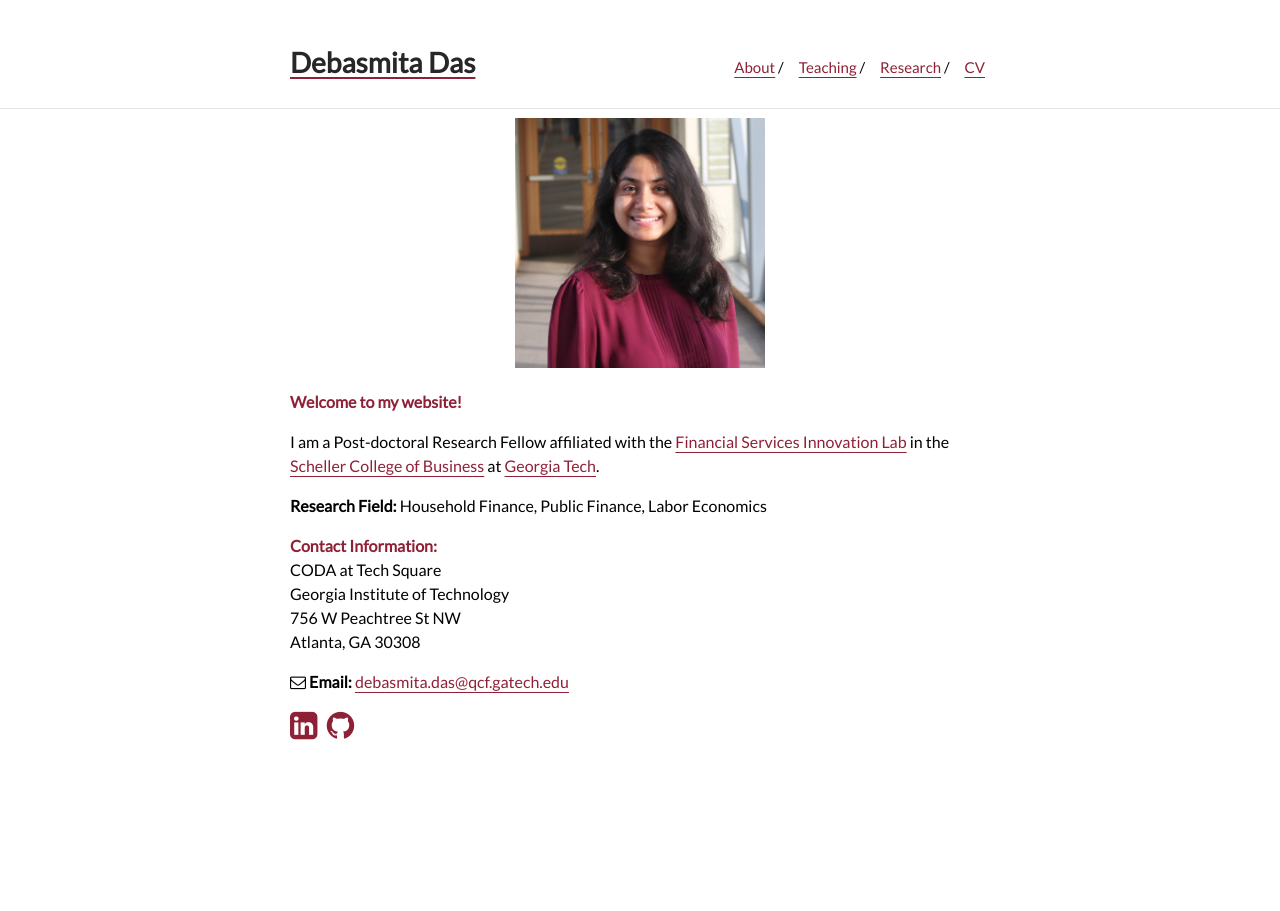
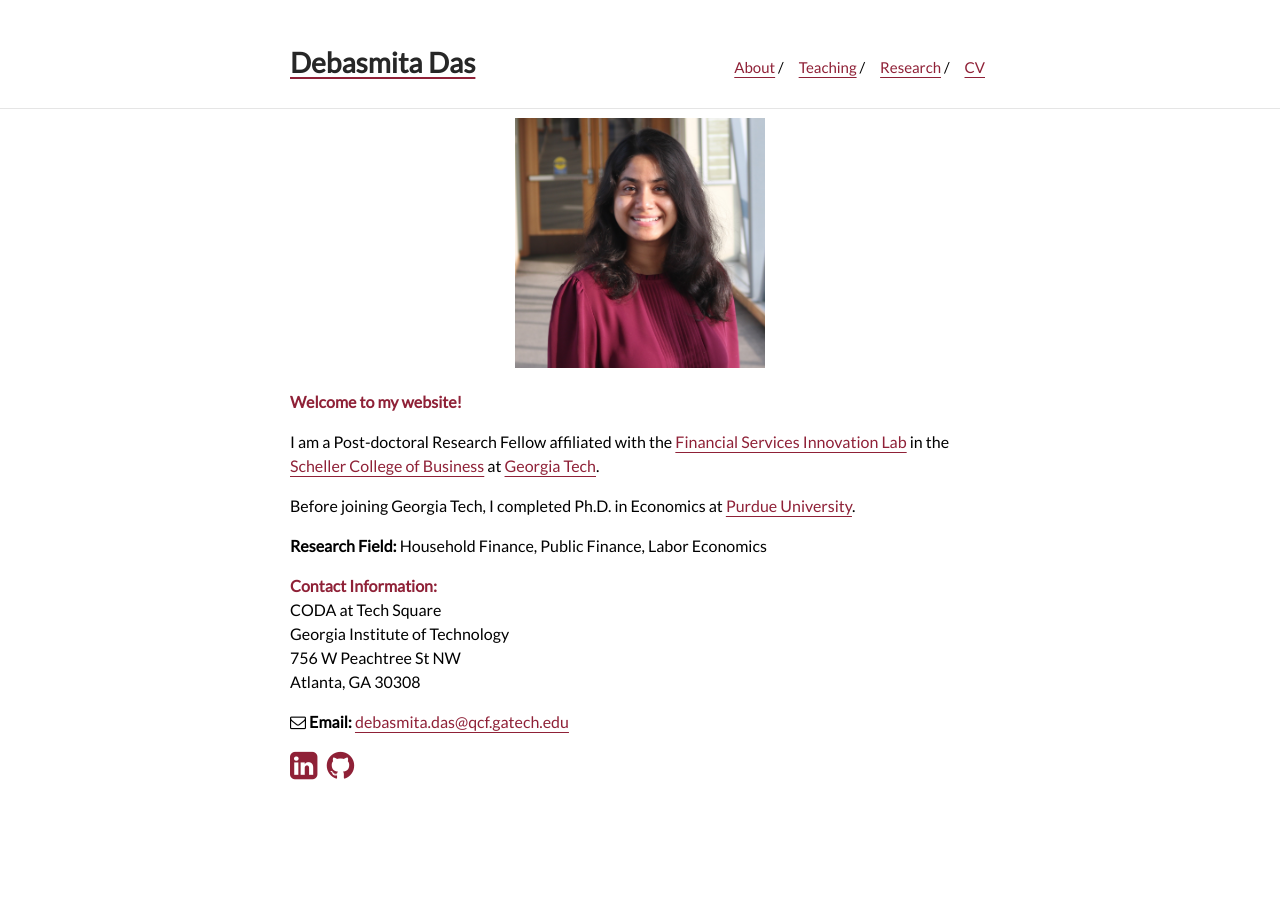
Before and after one commit to debasmita-das-econ/debasmita-das-econ.github.io, a Jekyll site: the page built from index.md, in a window 1280 px wide. Built offline with Jekyll 4.4.1, drawn with Linux system fonts in a browser that asks for light colours; a style sheet for code colours, icons or effects is not loaded.

Commit message:
Update index.md

```diff
--- a/index.md
+++ b/index.md
@@ -8,6 +8,8 @@ layout: default
 <br>
 
 I am a Post-doctoral Research Fellow affiliated with the [Financial Services Innovation Lab](https://fintech.gatech.edu) in the [Scheller College of Business](https://www.scheller.gatech.edu/) at [Georgia Tech](https://www.gatech.edu/).
+
+Before joining Georgia Tech, I completed Ph.D. in Economics at [Purdue University](https://business.purdue.edu/phd/programs/economics/home.php).
 <!--  My name is Debasmita Das. -->
 <!-- I am a PhD candidate in the [Department of Economics](https://krannert.purdue.edu/academics/economics/) at [Purdue University](https://www.purdue.edu/). -->
 <!-- , where I'm advised by Victoria Prowse, Trevor Gallen and Kevin Mumford -->
```
